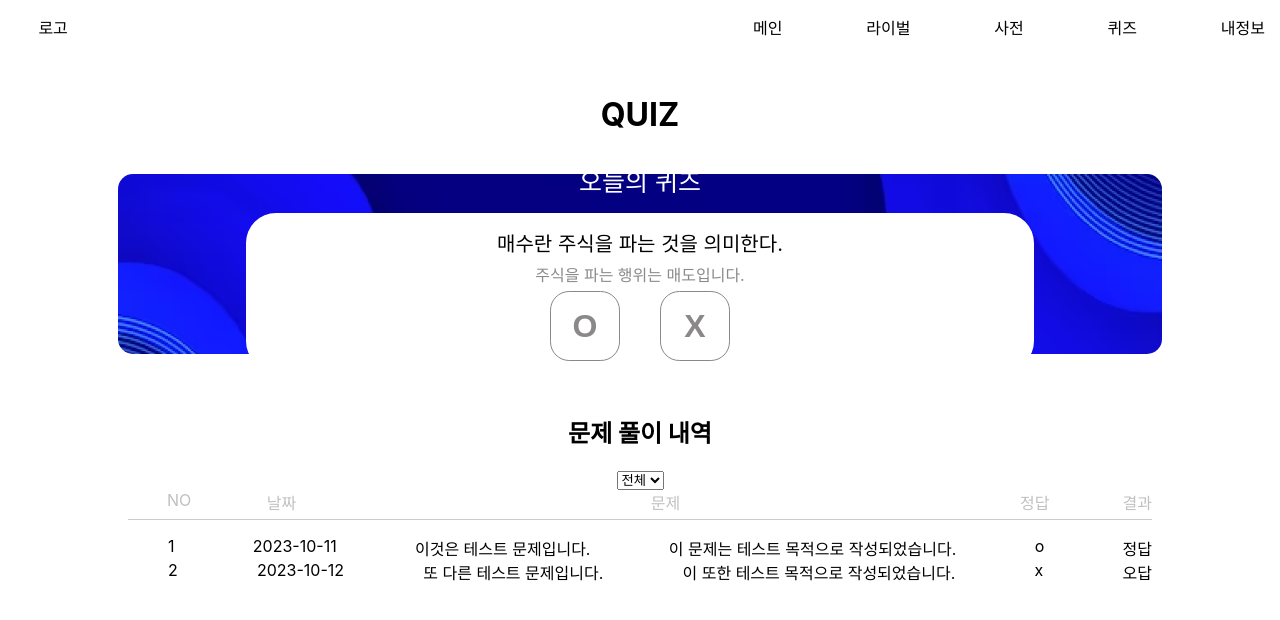
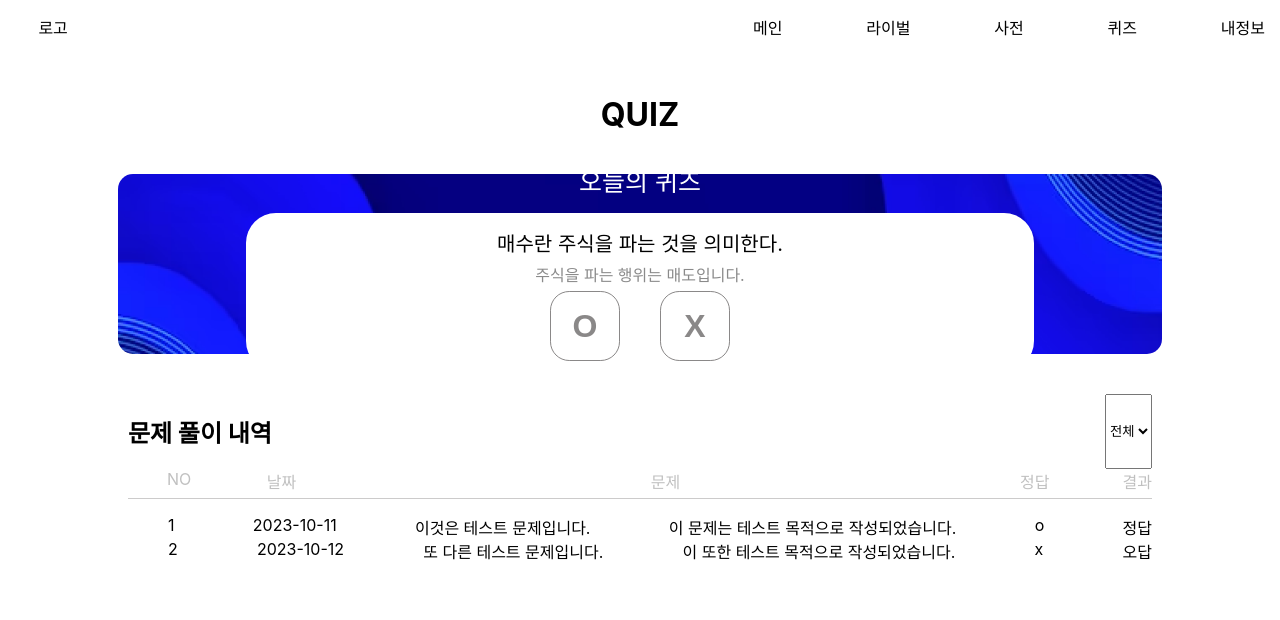
Before and after one commit to seogaeun/kkanbustock-frontend, a React (Create React App) app: page /Quiz in a window 1280 px wide. Shown: the top 620 px of the page. Built offline with nearby package versions, Linux system fonts and the light colour scheme; a web font is replaced by a local one.

Commit message:
[Add]필터링 함수 만들었다!

```diff
--- a/src/components/Quiz/QuizHistory/QuizHistory.css
+++ b/src/components/Quiz/QuizHistory/QuizHistory.css
@@ -2,7 +2,11 @@
     margin-top: 5vh;
     width: 80vw;
 }
-
+.quizHistoryHeader{
+    display: flex;
+    flex-direction: row;
+    justify-content: space-between;
+}
 .listHeader{
     display: flex;
     flex-direction: row;
--- a/src/components/Quiz/QuizHistory/QuizHistory.js
+++ b/src/components/Quiz/QuizHistory/QuizHistory.js
@@ -1,41 +1,47 @@
-import React, { useState } from 'react';
-import './QuizHistory.css'
-import SolvedQuiz from '../SolvedQuiz/SolvedQuiz';
+import React, { useState } from "react";
+import "./QuizHistory.css";
+import SolvedQuiz from "../SolvedQuiz/SolvedQuiz";
 
 const QuizHistory = ({ quizData }) => {
-
-  const [selectedOption, setSelectedOption] = useState('');
-
+  const [selectedOption, setSelectedOption] = useState("");
 
   const handleSelectChange = (event) => {
-    console.log('Selected Option:', event.target.value);
+    console.log("Selected Option:", event.target.value);
     setSelectedOption(event.target.value);
   };
 
   const filteredQuizData = selectedOption
-    ? quizData.filter((quiz) => (quiz.isCorrect && selectedOption === '정답') || (!quiz.isCorrect && selectedOption === '오답'))
+    ? quizData.filter((quiz) => {
+        if (selectedOption === "정답" && quiz.isCorrect) {
+          return true;
+        } else if (selectedOption === "오답" && !quiz.isCorrect) {
+          return true;
+        }
+        return false;
+      })
     : quizData;
 
   return (
-      <div className='quizHistory'>
+    <div className="quizHistory">
+      <div className="quizHistoryHeader">
         <h2>문제 풀이 내역</h2>
-        <div>
         <select value={selectedOption} onChange={handleSelectChange}>
           <option value="">전체</option>
           <option value="정답">정답</option>
           <option value="오답">오답</option>
         </select>
       </div>
-        <div className='listHeader'>
-            <div className='no'>NO</div>
-            <div className='date'>날짜</div>
-            <div className='q'>문제</div>
-            <div className='a'>정답</div>
-            <div className='result'>결과</div>
+      <div className="listHeader">
+        <div className="no">NO</div>
+        <div className="date">날짜</div>
+        <div className="q">문제</div>
+        <div className="a">정답</div>
+        <div className="result">결과</div>
       </div>
 
       <ul>
-          {quizData && quizData.map((quiz, index) => (
+        {filteredQuizData &&
+          filteredQuizData.map((quiz, index) => (
             <SolvedQuiz
               key={index}
               questionNumber={quiz.questionNumber}
@@ -47,7 +53,6 @@ const QuizHistory = ({ quizData }) => {
             />
           ))}
       </ul>
-
     </div>
   );
 };
--- a/src/pages/QuizPage/QuizPage.css
+++ b/src/pages/QuizPage/QuizPage.css
@@ -3,7 +3,6 @@
     flex-direction: column;
     justify-content: center;
     align-items: center; /* 추가: 수평 가운데 정렬 */
-
 }
 
 .dailyQuizSection{
```
Lines whose indentation alone changed are shown as unchanged.
